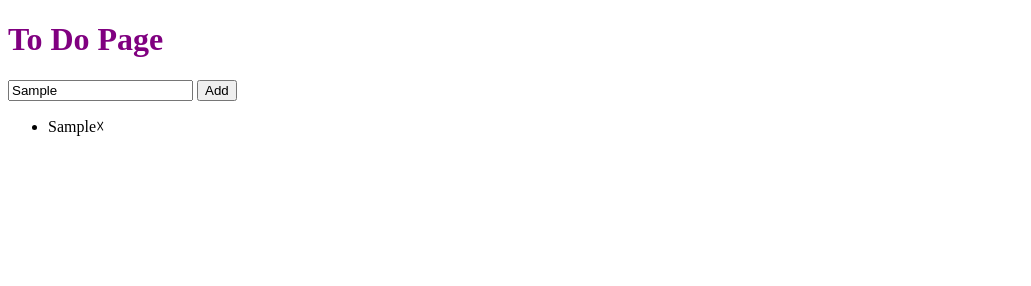
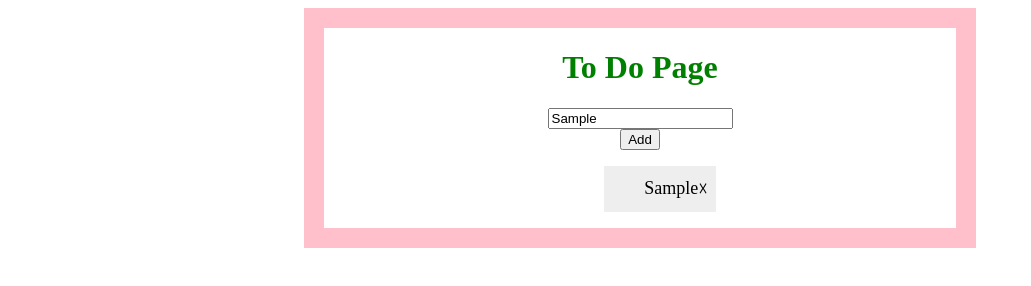
Before and after one commit to dpark93/jsfunthree, a website: page index.html in a window 1280 px wide. Both pictures are taken after typing "Sample" into the empty fields and a click on the button "Add". Shown: the whole page, without its empty margins (0-1031 px from the left). Drawn offline with Linux system fonts and the light colour scheme.

Commit message:
finished

```diff
--- a/index.html
+++ b/index.html
@@ -7,19 +7,14 @@
     <link rel="stylesheet" href="style.css">
 </head>
 <body>
+    <div class = 'container'>
     <h1>To Do Page</h1>
     <input type="text" id="mainInput" placeholder="Type you to do list here">
     <button onclick="newElement()" id="summitBtn">Add</button>
 
     <ul id="myList">
     </ul>
-
-
-
-
-
-
-
 <script src="index.js"></script>
+</div>
 </body>
 </html>
--- a/index.js
+++ b/index.js
@@ -52,4 +52,11 @@ function newElement() {
         div.style.display = "none";
       }
     }
+
+    var list = document.querySelector('ul');
+list.addEventListener('click', function(ev) {
+  if (ev.target.tagName === 'LI') {
+    ev.target.classList.toggle('checked');
   }
+}, false);
+  }
--- a/style.css
+++ b/style.css
@@ -1,3 +1,47 @@
+/* body
+   {
+    display: inline-grid;
+    min-width: 250px;
+  }
+
+
+
+.container{
+  justify-content: center;
+
+} */
+
+.container{
+  display: grid;
+  place-items: center;
+  border:20px solid pink;
+  width:50%;
+}
+body{
+  display: grid;
+  place-items: center;
+}
+
+
 h1 {
-    color: purple;
+    color: green;
   }
+
+  ul li {
+    display: flex;
+    cursor: pointer;
+    position: relative;
+    padding: 12px 8px 12px 40px;
+    background: #eee;
+    font-size: 18px;
+    transition: 0.2s;
+  }
+  ul li:hover{
+    background: purple;
+  }
+
+  ul li.checked {
+    background: #888;
+    color: #fff;
+    text-decoration: line-through;
+  }
```
